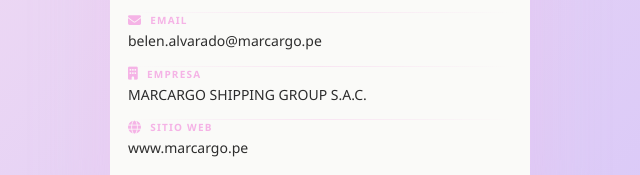
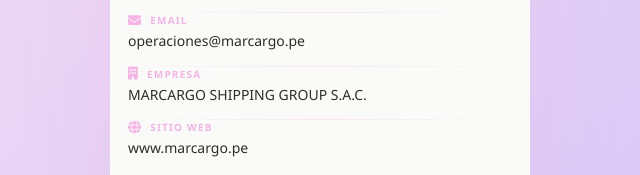
Before and after one commit to MarCargoPE/marcargo, a plain HTML site: page Presentación/Belen.html in a window 1280 px wide. Shown: the part 568-743 px from the top of the page, 320-960 px from the left. Drawn offline with Linux system fonts and the light colour scheme.

Commit message:
Update Belen.html
cambio de correo a operaciones

```diff
--- a/Presentación/Belen.html
+++ b/Presentación/Belen.html
@@ -292,7 +292,7 @@
                 WhatsApp
             </a>
             <!-- 👇 EMAIL: Automáticamente toma el correo de abajo -->
-            <a href="mailto:belen.alvarado@marcargo.pe" class="boton-contacto email" title="Email">
+            <a href="mailto:operaciones@marcargo.pe" class="boton-contacto email" title="Email">
                 <i class="fas fa-envelope"></i>
                 Email
             </a>
@@ -315,7 +315,7 @@
                     <i class="fas fa-envelope icono-info"></i>
                     Email
                 </div>
-                <div class="info-valor">belen.alvarado@marcargo.pe</div>
+                <div class="info-valor">operaciones@marcargo.pe</div>
             </div>
 
             <div class="divisor"></div>
```
